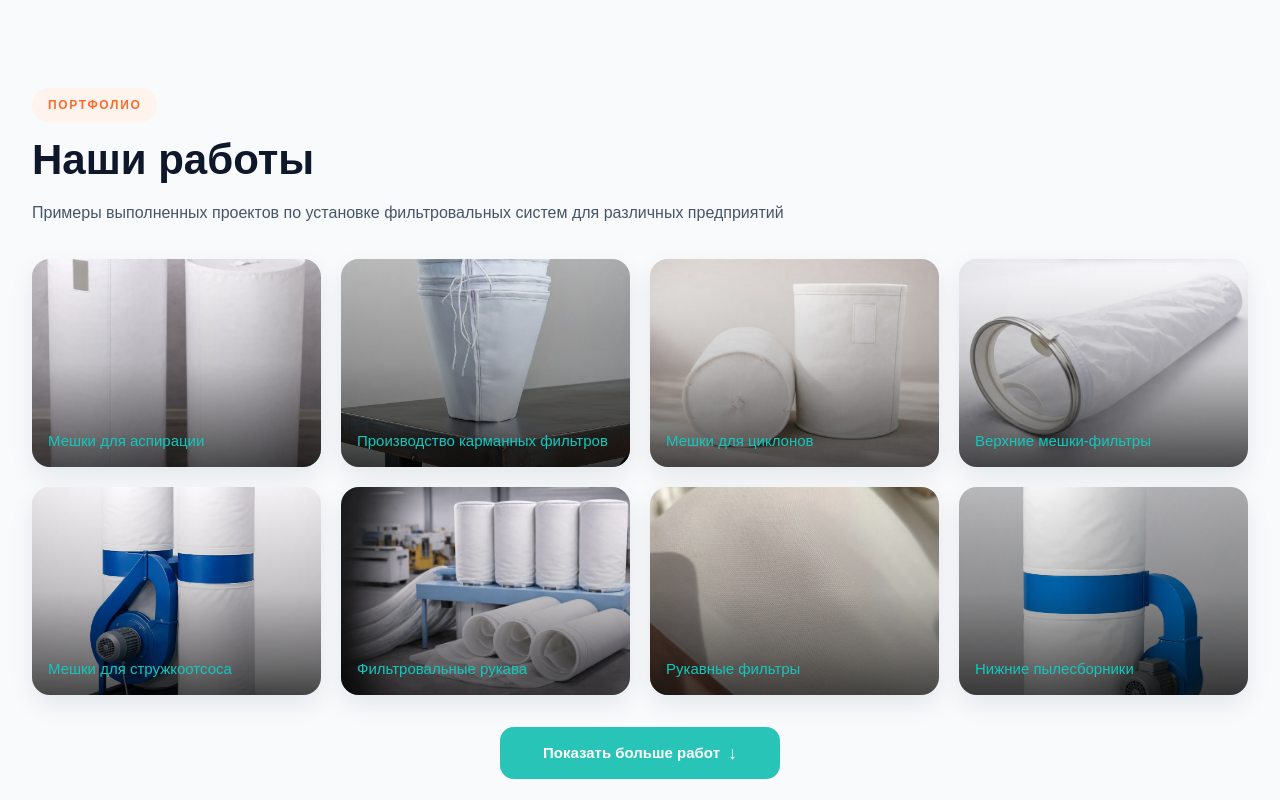
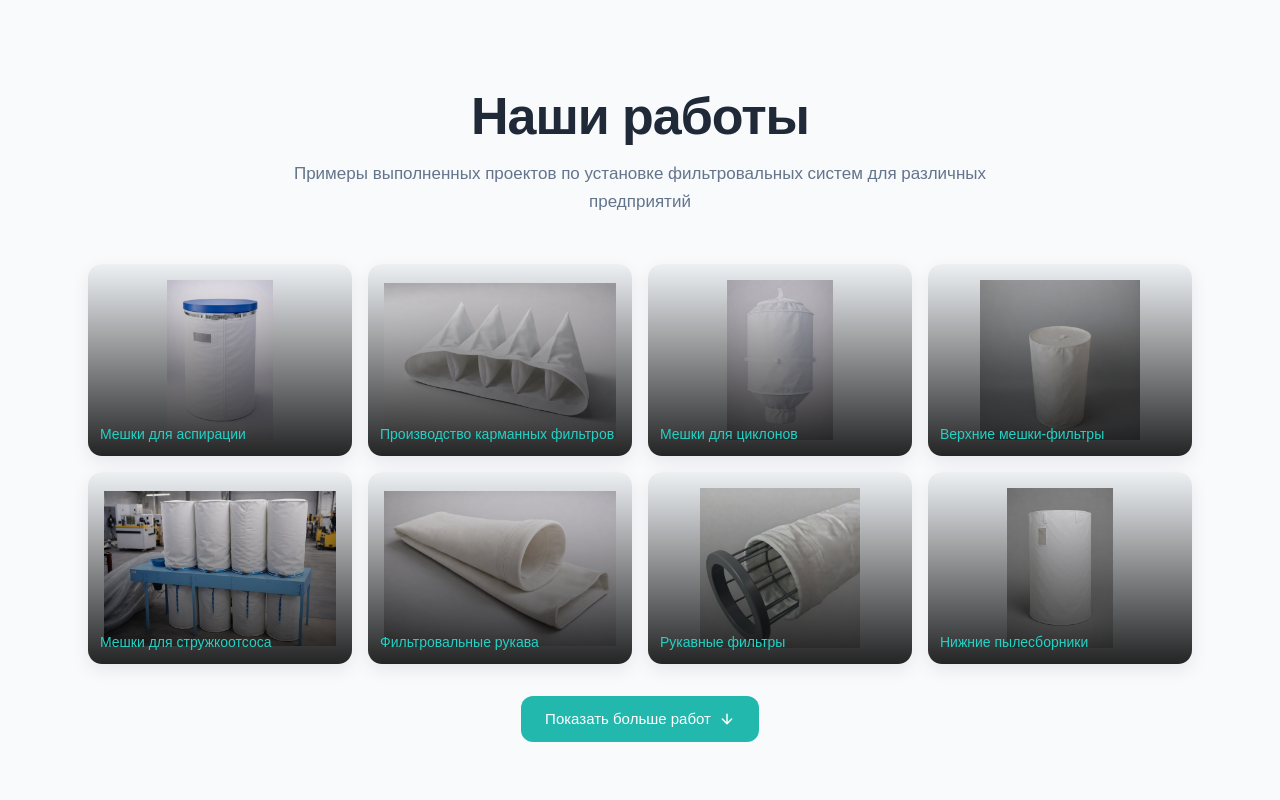
Before and after one commit to karipupkina-ux/filterflow-next, a Next.js app: page / in a window 1280 px wide. Shown: the part 6060-6860 px from the top of the page. Built offline with nearby package versions, Linux system fonts and the light colour scheme.

Commit message:
update portfolio block

```diff
--- a/app/components/feature/OurWorksSection.tsx
+++ b/app/components/feature/OurWorksSection.tsx
@@ -1,148 +1,340 @@
 "use client";
 
-import Link from "next/link";
-import { useState } from "react";
+import { useEffect, useMemo, useState } from "react";
 
-/** Первые два ряда (8 карточек) — порядок как в макете */
-const worksFirstRows = [
+type WorkItem = {
+  title: string;
+  image: string;
+};
+
+export default function OurWorksSection() {
+  const primaryWorks: WorkItem[] = [
     {
       title: "Мешки для аспирации",
-    image: "/images/nashi-raboti/meshki-aspiracii.webp",
-    href: "/meshki-dlya-aspiracii",
+      image: "/images/nashi-raboti/meshki-aspirac.webp",
     },
     {
       title: "Производство карманных фильтров",
-    image: "/images/nashi-raboti/filter_bags_table.webp",
-    href: "/filtracionnye-rukava",
+      image: "/images/nashi-raboti/generated_image.webp",
     },
     {
       title: "Мешки для циклонов",
-    image: "/images/nashi-raboti/grow_bags_white.webp",
-    href: "/meshki-dlya-ciklonov-i-uvp",
+      image: "/images/nashi-raboti/meshki-ciklonov-uvp.webp",
     },
     {
       title: "Верхние мешки-фильтры",
-    image: "/images/nashi-raboti/filter55_bag.webp",
-    href: "/verhnie-meshki",
+      image: "/images/nashi-raboti/photo_1.webp",
     },
     {
       title: "Мешки для стружкоотсоса",
-    image: "/images/nashi-raboti/meshki-struzhkootsosa.webp",
-    href: "/meshki-dlya-struzhkootsosa",
+      image: "/images/nashi-raboti/industrial_filter_system.webp",
     },
     {
       title: "Фильтровальные рукава",
-    image: "/images/nashi-raboti/filter_sleeves_hero.webp",
-    href: "/filtracionnye-rukava",
+      image: "/images/nashi-raboti/filter_bag_white.webp",
     },
     {
       title: "Рукавные фильтры",
-    image: "/images/nashi-raboti/fabric.webp",
-    href: "/filtracionnye-rukava",
+      image: "/images/nashi-raboti/filter_cage.webp",
     },
     {
       title: "Нижние пылесборники",
-    image: "/images/nashi-raboti/dust_collector_single.webp",
-    href: "/nizhnie-meshki",
+      image: "/images/nashi-raboti/image_webp_optimized.webp",
     },
   ];
 
-/** Третий ряд — показывается по кнопке «Показать больше работ» */
-const worksMoreRow = [
+  const extraWorks: WorkItem[] = [
     {
       title: "Нестандартный мешок для фильтрации",
-    image: "/images/nashi-raboti/converted_image.webp",
-    href: "/nestandartnye-meshki-dlya-filtracii",
+      image: "/images/nashi-raboti/nestandartnye-meshki.webp",
     },
     {
       title: "Фильтры по размерам",
-    image: "/images/nashi-raboti/filter_bags.webp",
-    href: "/nestandartnye-meshki-dlya-filtracii",
+      image: "/images/nashi-raboti/converted_image5.webp",
     },
     {
       title: "Антистатические фильтры",
-    image: "/images/nashi-raboti/air_filter.webp",
-    href: "/filtracionnye-rukava",
+      image: "/images/nashi-raboti/filter_closeup.webp",
     },
     {
       title: "Мешки для УВП",
-    image: "/images/nashi-raboti/roll_image.webp",
-    href: "/meshki-dlya-ciklonov-i-uvp",
+      image: "/images/nashi-raboti/optimized_image_2 (1).webp",
     },
   ];
 
-export default function OurWorksSection() {
-  const [moreOpen, setMoreOpen] = useState(false);
-  const visibleWorks = moreOpen
-    ? [...worksFirstRows, ...worksMoreRow]
-    : worksFirstRows;
+  const allWorks = useMemo(() => [...primaryWorks, ...extraWorks], []);
+  const [showAll, setShowAll] = useState(false);
+  const [activeIndex, setActiveIndex] = useState<number | null>(null);
+
+  const visibleWorks = showAll ? allWorks : primaryWorks;
+
+  useEffect(() => {
+    if (activeIndex === null) {
+      document.body.style.overflow = "";
+      return;
+    }
+
+    document.body.style.overflow = "hidden";
+
+    const handleKeyDown = (e: KeyboardEvent) => {
+      if (e.key === "Escape") setActiveIndex(null);
+
+      if (e.key === "ArrowLeft") {
+        setActiveIndex((prev) =>
+          prev === null ? 0 : (prev - 1 + allWorks.length) % allWorks.length
+        );
+      }
+
+      if (e.key === "ArrowRight") {
+        setActiveIndex((prev) =>
+          prev === null ? 0 : (prev + 1) % allWorks.length
+        );
+      }
+    };
+
+    window.addEventListener("keydown", handleKeyDown);
+    return () => {
+      document.body.style.overflow = "";
+      window.removeEventListener("keydown", handleKeyDown);
+    };
+  }, [activeIndex, allWorks.length]);
+
+  const openModal = (indexInVisible: number) => {
+    const item = visibleWorks[indexInVisible];
+    const realIndex = allWorks.findIndex((work) => work.image === item.image);
+    setActiveIndex(realIndex);
+  };
+
+  const closeModal = () => setActiveIndex(null);
+
+  const showPrev = () => {
+    if (activeIndex === null) return;
+    setActiveIndex((activeIndex - 1 + allWorks.length) % allWorks.length);
+  };
+
+  const showNext = () => {
+    if (activeIndex === null) return;
+    setActiveIndex((activeIndex + 1) % allWorks.length);
+  };
 
   return (
-    <section id="portfolio" className="bg-[#f8fafc] py-16 md:py-20">
-      <div className="mx-auto max-w-7xl px-6 md:px-8">
-        <div className="mb-8 flex items-end justify-between gap-4">
-          <div>
-            <div className="mb-3 inline-flex rounded-full bg-[#fff3ed] px-4 py-2 text-[12px] font-semibold uppercase tracking-[0.14em] text-[#ff6b2c]">
-              Портфолио
-            </div>
-            <h2 className="text-[30px] font-bold leading-tight text-[#0f172a] md:text-[42px]">
+    <>
+      <section className="bg-[#f8fafc] py-16 md:py-20">
+        <div className="mx-auto max-w-6xl px-6">
+          <div className="mb-10 text-center md:mb-12">
+            <h2 className="text-[34px] font-bold leading-[1.08] tracking-[-0.02em] text-[#1f2937] md:text-[52px]">
               Наши работы
             </h2>
-            <p className="mt-3 max-w-3xl text-[15px] leading-7 text-[#475569] md:text-[16px]">
+
+            <p className="mx-auto mt-4 max-w-3xl text-[16px] leading-[1.65] text-slate-500 md:text-[17px]">
               Примеры выполненных проектов по установке фильтровальных систем для
               различных предприятий
             </p>
           </div>
+
+          <div className="grid grid-cols-2 gap-3 md:grid-cols-3 md:gap-4 xl:grid-cols-4">
+            {visibleWorks.map((item, index) => (
+              <button
+                key={`${item.title}-${index}`}
+                type="button"
+                onClick={() => openModal(index)}
+                className="group relative overflow-hidden rounded-[14px] bg-white text-left shadow-[0_6px_18px_rgba(15,23,42,0.08)]"
+              >
+                <div className="relative h-[156px] sm:h-[178px] lg:h-[192px] bg-[#eef1f4]">
+                  <div className="absolute inset-0 flex items-center justify-center p-3 md:p-4">
+                    <img
+                      src={item.image}
+                      alt={item.title}
+                      className="max-h-full max-w-full object-contain transition duration-500 group-hover:scale-[1.04]"
+                    />
                   </div>
 
-        <div className="grid grid-cols-2 gap-4 md:grid-cols-4 md:gap-5">
-          {visibleWorks.map((work) => (
-            <Link
-              key={work.title}
-              href={work.href}
-              className="group relative overflow-hidden rounded-[18px] bg-slate-200 shadow-[0_10px_25px_rgba(15,23,42,0.08)]"
+                  <div className="absolute inset-0 bg-gradient-to-t from-black/85 via-black/38 to-black/0" />
+
+                  <div className="pointer-events-none absolute inset-0 flex items-center justify-center opacity-0 transition duration-300 group-hover:opacity-100">
+                    <div className="flex h-12 w-12 items-center justify-center rounded-full bg-white/20 backdrop-blur-[2px] shadow-[0_6px_18px_rgba(0,0,0,0.25)]">
+                      <svg
+                        className="h-6 w-6 text-white"
+                        fill="none"
+                        stroke="currentColor"
+                        strokeWidth="2.2"
+                        viewBox="0 0 24 24"
                       >
-              <div className="relative aspect-[1/0.72] overflow-hidden">
-                <img
-                  src={work.image}
-                  alt={work.title}
-                  className="h-full w-full object-cover transition duration-500 group-hover:scale-[1.05]"
+                        <circle cx="11" cy="11" r="6.5" />
+                        <path
+                          strokeLinecap="round"
+                          strokeLinejoin="round"
+                          d="M20 20l-3.5-3.5"
                         />
-                <div className="absolute inset-0 bg-gradient-to-t from-black/70 via-black/20 to-transparent" />
+                        <path
+                          strokeLinecap="round"
+                          strokeLinejoin="round"
+                          d="M11 8.5v5"
+                        />
+                        <path
+                          strokeLinecap="round"
+                          strokeLinejoin="round"
+                          d="M8.5 11h5"
+                        />
+                      </svg>
+                    </div>
                   </div>
 
-              <div className="absolute inset-x-0 bottom-0 p-3 md:p-4">
-                <h3 className="text-[13px] font-medium leading-5 text-[#12c8bd] md:text-[15px]">
-                  {work.title}
-                </h3>
+                  <div className="absolute inset-x-0 bottom-0 p-3">
+                    <div className="text-[13px] font-medium leading-[1.35] text-[#22d3c5] md:text-[14px]">
+                      {item.title}
                     </div>
-            </Link>
+                  </div>
+                </div>
+              </button>
             ))}
           </div>
 
-        <div className="mt-8 flex flex-col items-center gap-4 text-center">
-          {!moreOpen ? (
+          <div className="mt-8 text-center">
+            {!showAll ? (
               <button
                 type="button"
-              onClick={() => setMoreOpen(true)}
-              className="inline-flex h-[52px] items-center justify-center gap-2 rounded-[14px] bg-[#28c4b7] px-8 text-[15px] font-semibold text-white transition-colors duration-200 hover:bg-[#20b4a8] md:min-w-[280px]"
+                onClick={() => setShowAll(true)}
+                className="inline-flex h-[46px] items-center justify-center gap-2 rounded-xl bg-[#23b8ad] px-6 text-[15px] font-medium text-white transition hover:bg-[#1ea79d]"
               >
                 Показать больше работ
-              <span className="text-lg leading-none" aria-hidden="true">
-                ↓
-              </span>
+                <svg
+                  className="h-4 w-4"
+                  fill="none"
+                  stroke="currentColor"
+                  strokeWidth="2.2"
+                  viewBox="0 0 24 24"
+                >
+                  <path
+                    strokeLinecap="round"
+                    strokeLinejoin="round"
+                    d="M12 5v14M5 12l7 7 7-7"
+                  />
+                </svg>
               </button>
             ) : (
-            <Link
-              href="/portfolio"
-              className="inline-flex items-center gap-2 text-[15px] font-medium text-[#0aa79d] transition hover:text-[#087a73]"
+              <a
+                href="#nashi-proekty"
+                className="inline-flex items-center gap-2 text-[16px] font-medium text-[#0f9f93] transition hover:text-[#0b8c81]"
               >
                 Смотреть все проекты
-              <span aria-hidden="true">→</span>
-            </Link>
+                <svg
+                  className="h-4 w-4"
+                  fill="none"
+                  stroke="currentColor"
+                  strokeWidth="2.2"
+                  viewBox="0 0 24 24"
+                >
+                  <path
+                    strokeLinecap="round"
+                    strokeLinejoin="round"
+                    d="M5 12h14M13 6l6 6-6 6"
+                  />
+                </svg>
+              </a>
             )}
           </div>
         </div>
       </section>
+
+      {activeIndex !== null && (
+        <div
+          className="fixed inset-0 z-[200] bg-black/80 px-4 py-6"
+          onClick={closeModal}
+        >
+          <div className="relative flex h-full w-full items-center justify-center">
+            <button
+              type="button"
+              onClick={(e) => {
+                e.stopPropagation();
+                closeModal();
+              }}
+              className="absolute right-2 top-2 z-[210] flex h-11 w-11 items-center justify-center rounded-full bg-white/10 text-white transition hover:bg-white/20 md:right-6 md:top-6"
+              aria-label="Закрыть"
+            >
+              <svg
+                className="h-6 w-6"
+                fill="none"
+                stroke="currentColor"
+                strokeWidth="2.2"
+                viewBox="0 0 24 24"
+              >
+                <path
+                  strokeLinecap="round"
+                  strokeLinejoin="round"
+                  d="M6 6l12 12M18 6L6 18"
+                />
+              </svg>
+            </button>
+
+            <div className="absolute left-1/2 top-4 z-[210] -translate-x-1/2 text-sm text-white/90 md:top-6">
+              {activeIndex + 1} / {allWorks.length}
+            </div>
+
+            <button
+              type="button"
+              onClick={(e) => {
+                e.stopPropagation();
+                showPrev();
+              }}
+              className="absolute left-2 top-1/2 z-[210] flex h-12 w-12 -translate-y-1/2 items-center justify-center rounded-full bg-white/12 text-white transition hover:bg-white/22 md:left-6"
+              aria-label="Предыдущее изображение"
+            >
+              <svg
+                className="h-6 w-6"
+                fill="none"
+                stroke="currentColor"
+                strokeWidth="2.4"
+                viewBox="0 0 24 24"
+              >
+                <path
+                  strokeLinecap="round"
+                  strokeLinejoin="round"
+                  d="M15 18l-6-6 6-6"
+                />
+              </svg>
+            </button>
+
+            <div
+              className="max-h-full max-w-[92vw] text-center"
+              onClick={(e) => e.stopPropagation()}
+            >
+              <img
+                src={allWorks[activeIndex].image}
+                alt={allWorks[activeIndex].title}
+                className="mx-auto max-h-[78vh] w-auto max-w-full rounded-[18px] bg-white object-contain shadow-2xl"
+              />
+              <div className="mt-4 text-[16px] font-medium text-[#22d3c5]">
+                {allWorks[activeIndex].title}
+              </div>
+            </div>
+
+            <button
+              type="button"
+              onClick={(e) => {
+                e.stopPropagation();
+                showNext();
+              }}
+              className="absolute right-2 top-1/2 z-[210] flex h-12 w-12 -translate-y-1/2 items-center justify-center rounded-full bg-white/12 text-white transition hover:bg-white/22 md:right-6"
+              aria-label="Следующее изображение"
+            >
+              <svg
+                className="h-6 w-6"
+                fill="none"
+                stroke="currentColor"
+                strokeWidth="2.4"
+                viewBox="0 0 24 24"
+              >
+                <path
+                  strokeLinecap="round"
+                  strokeLinejoin="round"
+                  d="M9 6l6 6-6 6"
+                />
+              </svg>
+            </button>
+          </div>
+        </div>
+      )}
+    </>
   );
 }
```
Lines whose indentation alone changed are shown as unchanged.
